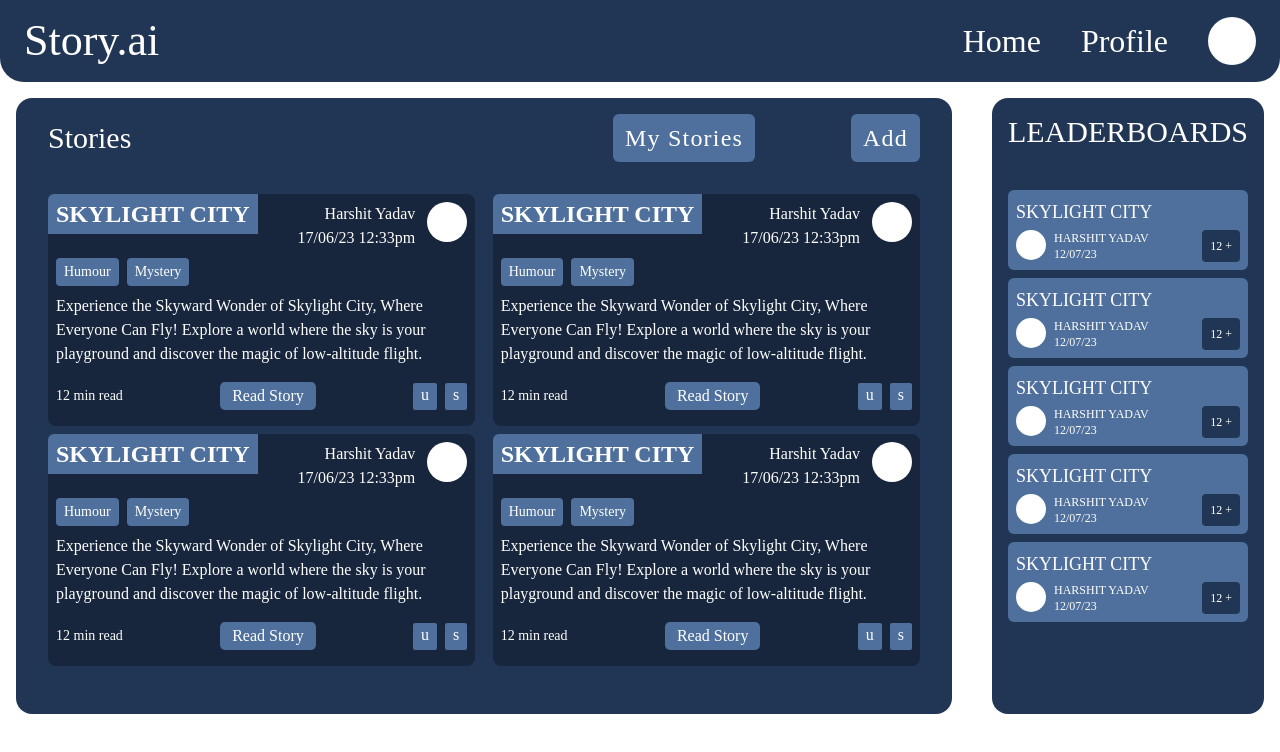
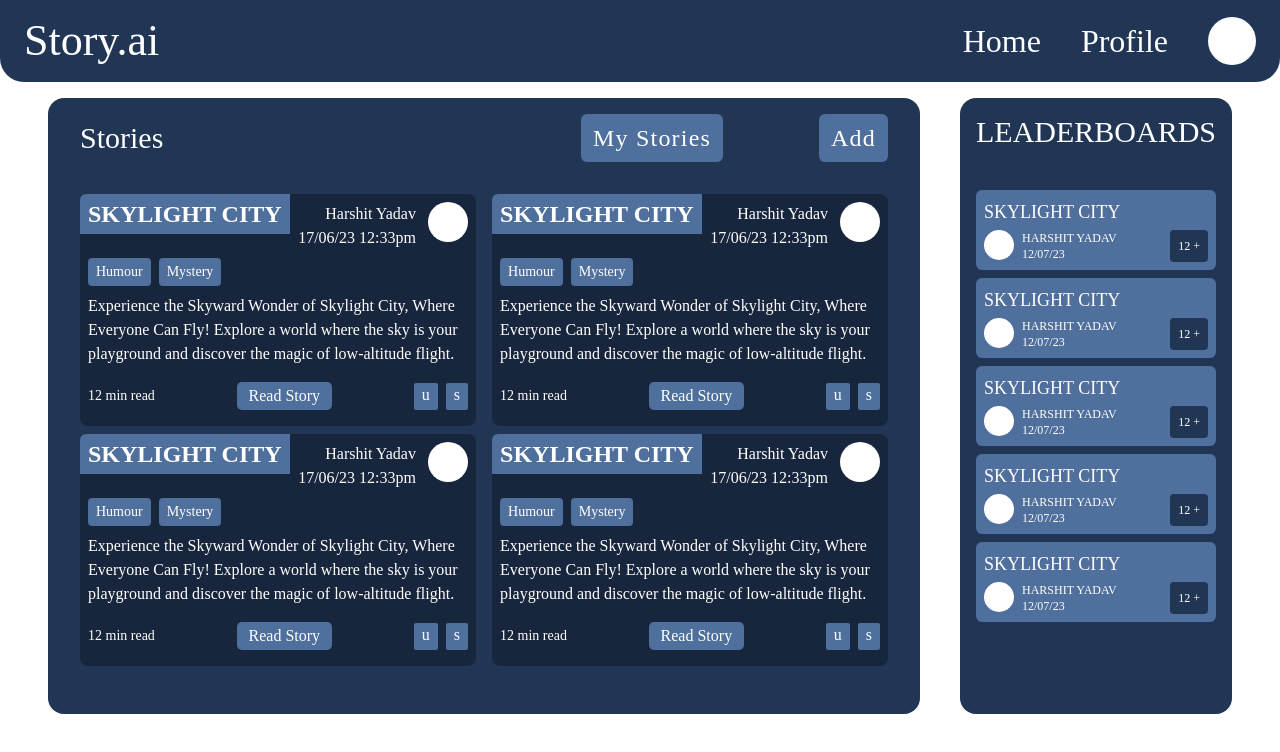
Before and after one commit to yadavhrsit/AI_Story_Generator, a React (Create React App) app in the folder frontend/: page /home/stories in a window 1280 px wide. Shown: the top 752 px of the page. Built offline with nearby package versions, Linux system fonts and the light colour scheme.

Commit message:
Update HomePage.jsx

```diff
--- a/frontend/src/pages/HomePage.jsx
+++ b/frontend/src/pages/HomePage.jsx
@@ -6,7 +6,7 @@ import { primary } from '../colors';
 
 function HomePage() {
   return (
-    <div className={`w-full min-h-full p-4 flex justify-center`}>
+    <div className={`w-full min-h-full py-4 px-12 flex justify-center`}>
       <Routes>
         <Route path="stories" element={<StoriesPage />} />
         <Route path="mystories" element={<MyStoriesPage />} />
```
